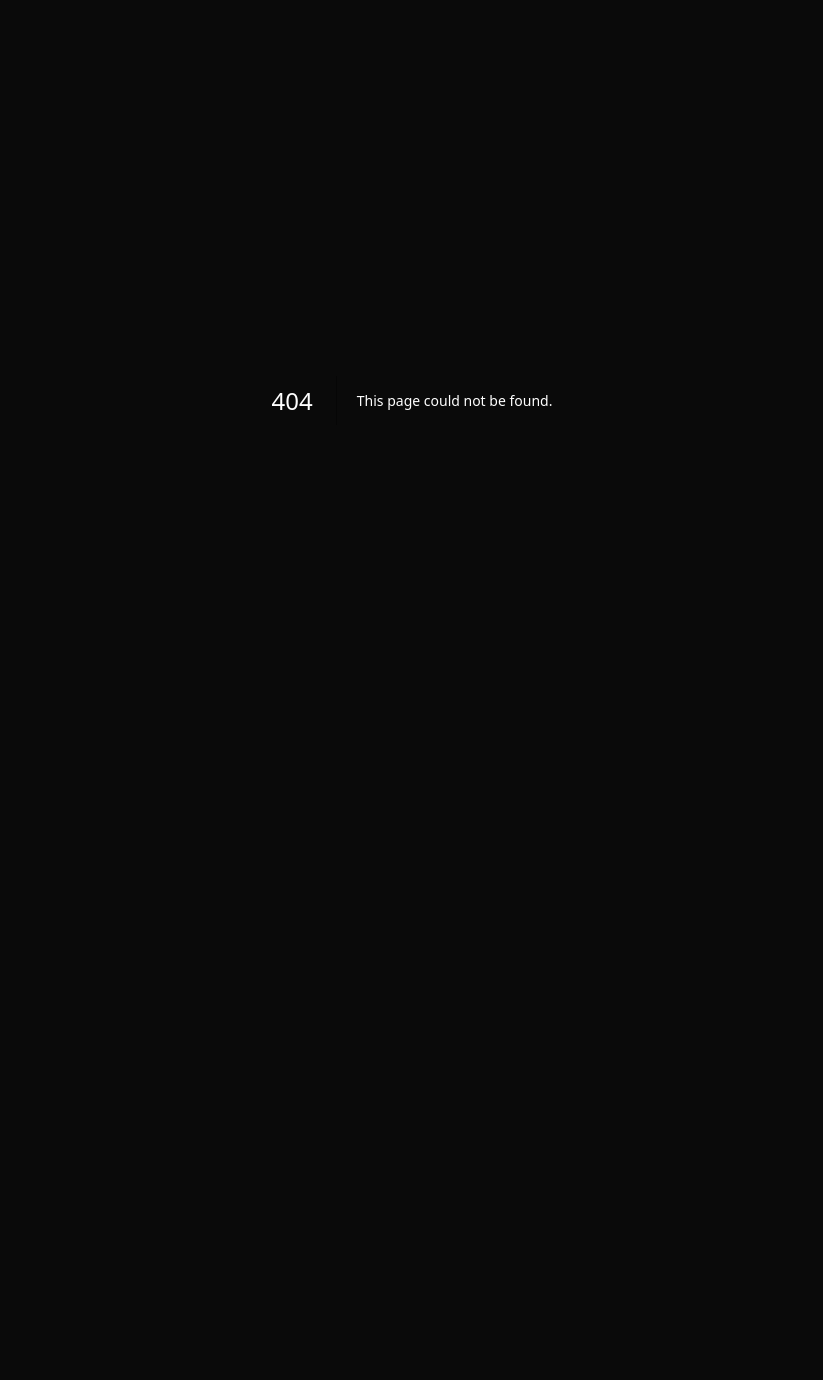
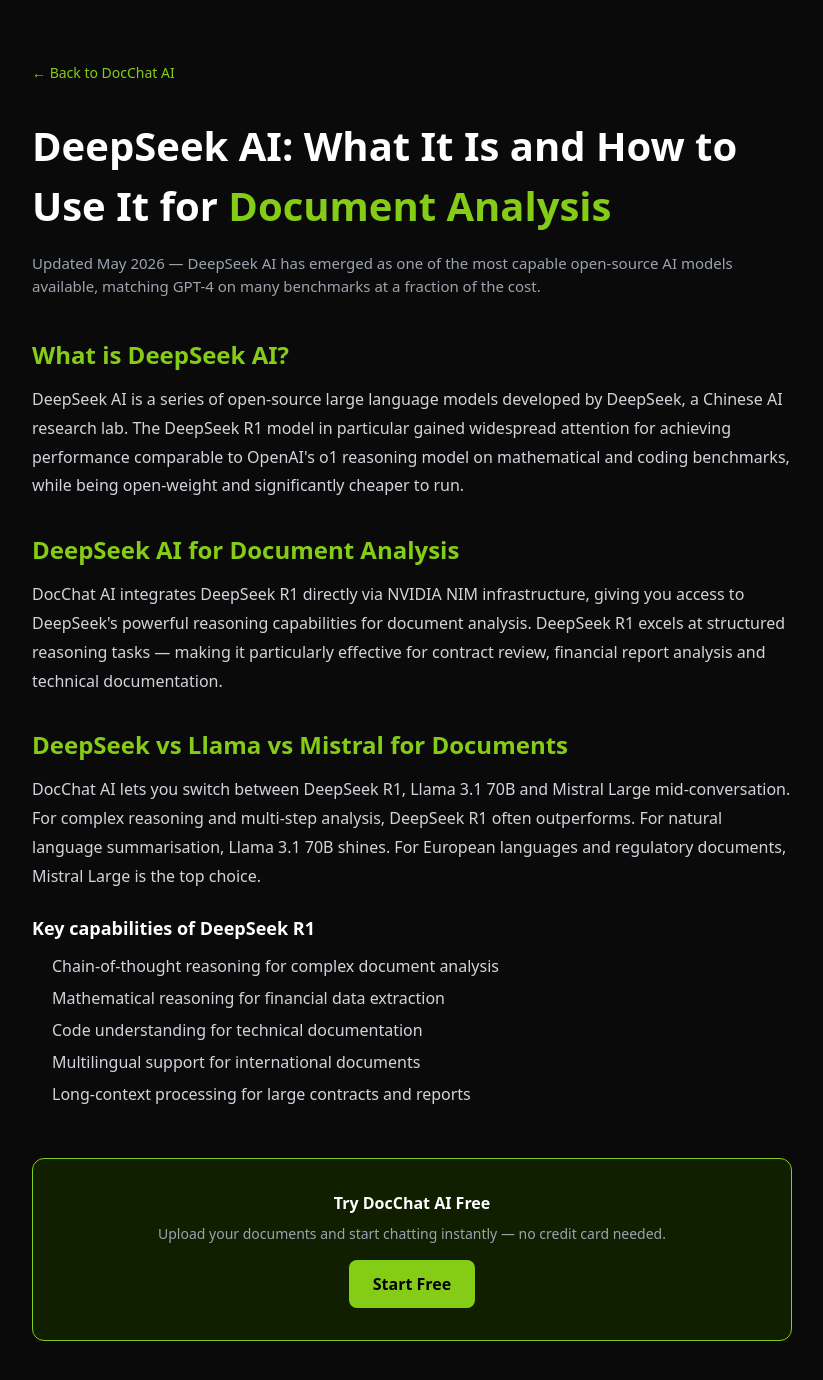
Before and after one commit to justin280/docchat-saas, a Next.js app: page /blog/deepseek-ai in a window 1280 px wide. Before the commit this address had no page. Shown: the top 1380 px of the page, without its empty margins (228-1051 px from the left). Before the commit the page ends 800 px from the top, so only its background shows below. Built offline with nearby package versions, Linux system fonts and the light colour scheme.

Commit message:
Add blog article: app/(pages)/blog/deepseek-ai/page.js

```diff
--- /dev/null
+++ b/app/(pages)/blog/deepseek-ai/page.js
@@ -0,0 +1,29 @@
+export const metadata = { title: 'DeepSeek AI: The New Frontier in Open-Source Document Analysis | DocChat AI', description: 'Learn how DeepSeek AI works, why it is competitive with GPT-4, and how to use DeepSeek AI for document analysis with DocChat AI.' };
+export default function Page() {
+  return (
+    <main style={{minHeight:'100vh',backgroundColor:'#0a0a0a',color:'#fff',fontFamily:'system-ui,sans-serif',padding:'60px 20px',maxWidth:'800px',margin:'0 auto'}}>
+      <a href="/" style={{color:'#84cc16',textDecoration:'none',fontSize:'14px'}}>&#8592; Back to DocChat AI</a>
+      <h1 style={{fontSize:'clamp(24px,4vw,40px)',fontWeight:'700',margin:'32px 0 16px'}}>DeepSeek AI: What It Is and How to Use It for <span style={{color:"#84cc16"}}>Document Analysis</span></h1>
+      <p style={{color:'#9ca3af',marginBottom:'40px',fontSize:'15px'}}>Updated May 2026 — DeepSeek AI has emerged as one of the most capable open-source AI models available, matching GPT-4 on many benchmarks at a fraction of the cost.</p>
+      <h2 style={{fontSize:'24px',fontWeight:'700',margin:'32px 0 12px',color:'#84cc16'}}>What is DeepSeek AI?</h2>
+      <p style={{color:'#d1d5db',lineHeight:'1.8',marginBottom:'16px'}}>DeepSeek AI is a series of open-source large language models developed by DeepSeek, a Chinese AI research lab. The DeepSeek R1 model in particular gained widespread attention for achieving performance comparable to OpenAI's o1 reasoning model on mathematical and coding benchmarks, while being open-weight and significantly cheaper to run.</p>
+      <h2 style={{fontSize:'24px',fontWeight:'700',margin:'32px 0 12px',color:'#84cc16'}}>DeepSeek AI for Document Analysis</h2>
+      <p style={{color:'#d1d5db',lineHeight:'1.8',marginBottom:'16px'}}>DocChat AI integrates DeepSeek R1 directly via NVIDIA NIM infrastructure, giving you access to DeepSeek's powerful reasoning capabilities for document analysis. DeepSeek R1 excels at structured reasoning tasks — making it particularly effective for contract review, financial report analysis and technical documentation.</p>
+      <h2 style={{fontSize:'24px',fontWeight:'700',margin:'32px 0 12px',color:'#84cc16'}}>DeepSeek vs Llama vs Mistral for Documents</h2>
+      <p style={{color:'#d1d5db',lineHeight:'1.8',marginBottom:'16px'}}>DocChat AI lets you switch between DeepSeek R1, Llama 3.1 70B and Mistral Large mid-conversation. For complex reasoning and multi-step analysis, DeepSeek R1 often outperforms. For natural language summarisation, Llama 3.1 70B shines. For European languages and regulatory documents, Mistral Large is the top choice.</p>
+      <h3 style={{fontSize:'18px',fontWeight:'700',margin:'24px 0 8px'}}>Key capabilities of DeepSeek R1</h3>
+      <ul style={{color:'#d1d5db',lineHeight:'2',paddingLeft:'20px'}}>
+        <li>Chain-of-thought reasoning for complex document analysis</li>
+        <li>Mathematical reasoning for financial data extraction</li>
+        <li>Code understanding for technical documentation</li>
+        <li>Multilingual support for international documents</li>
+        <li>Long-context processing for large contracts and reports</li>
+      </ul>
+      <div style={{marginTop:'48px',backgroundColor:'#0f1f00',border:'1px solid #84cc16',borderRadius:'12px',padding:'32px',textAlign:'center'}}>
+        <h3 style={{fontWeight:'700',marginBottom:'8px'}}>Try DocChat AI Free</h3>
+        <p style={{color:'#9ca3af',marginBottom:'16px',fontSize:'14px'}}>Upload your documents and start chatting instantly — no credit card needed.</p>
+        <a href="/" style={{display:'inline-block',backgroundColor:'#84cc16',color:'#000',padding:'12px 24px',borderRadius:'8px',fontWeight:'700',textDecoration:'none'}}>Start Free</a>
+      </div>
+    </main>
+  );
+}
```
